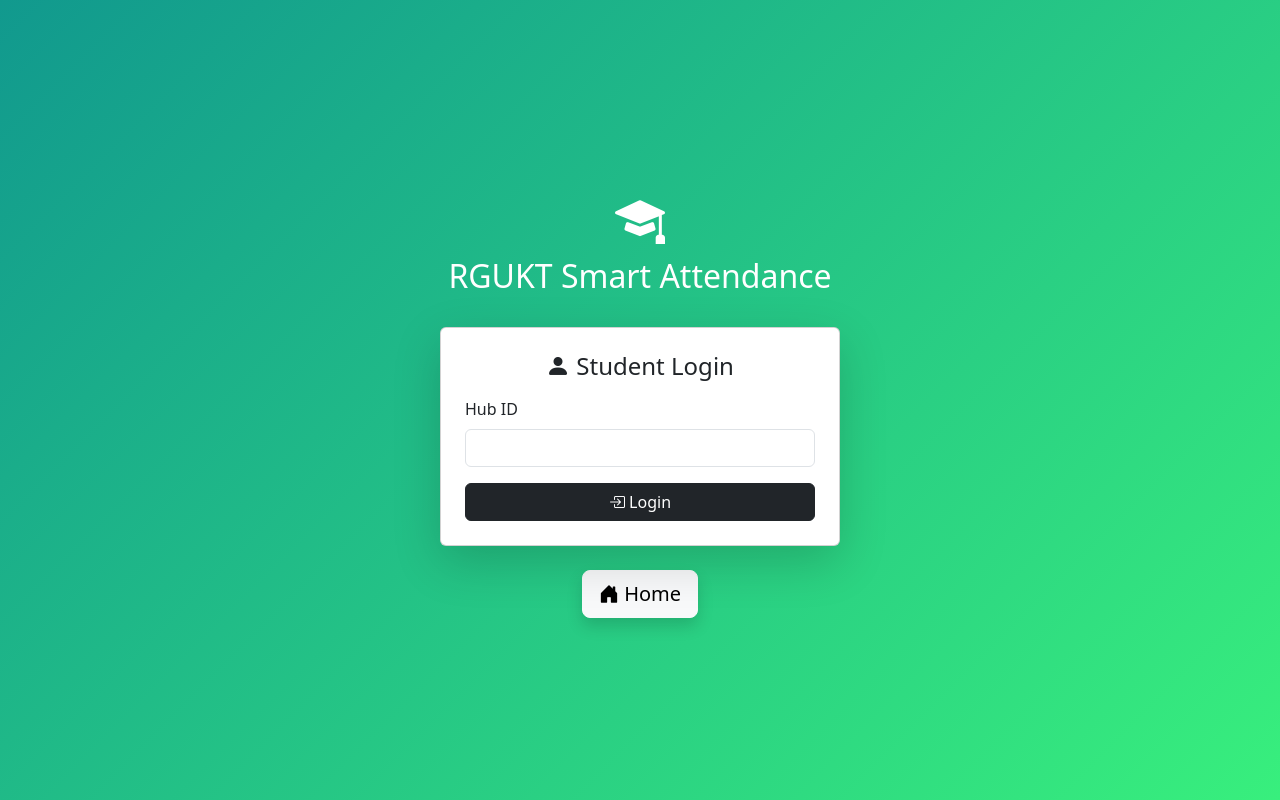
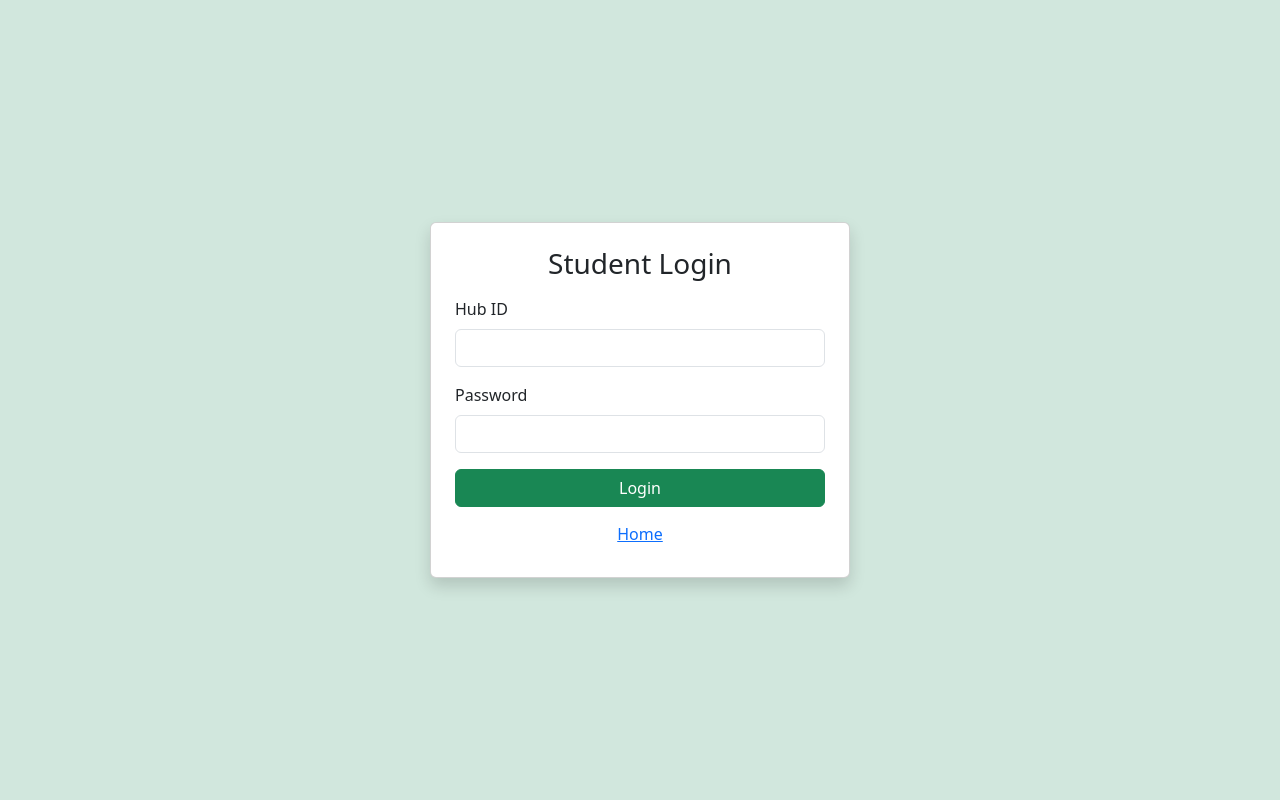
Before and after one commit to Bunny-Kadari/Student-Hub-Attendance-System, a Python web app: template templates/student_login.html in a window 1280 px wide. Run offline with Jinja, Linux system fonts and the light colour scheme; the template is opened without the code that fills it, so the values that code supplies are empty.

Commit message:
Update templates/student_login.html for fresh account workflow

```diff
--- a/templates/student_login.html
+++ b/templates/student_login.html
@@ -1,67 +1 @@
-<!DOCTYPE html>
-<html>
-<head>
-    <title>Student Login</title>
-
-    <link href="https://cdn.jsdelivr.net/npm/bootstrap@5.3.2/dist/css/bootstrap.min.css" rel="stylesheet">
-    <link href="https://cdn.jsdelivr.net/npm/bootstrap-icons/font/bootstrap-icons.css" rel="stylesheet">
-
-    <style>
-        body {
-            background: linear-gradient(135deg, #11998e, #38ef7d);
-        }
-
-        .login-card {
-            transition: transform 0.3s ease;
-        }
-
-        .login-card:hover {
-            transform: scale(1.03);
-        }
-
-        .home-btn {
-            transition: 0.3s ease;
-        }
-
-        .home-btn:hover {
-            transform: translateY(-3px);
-        }
-    </style>
-</head>
-
-<body class="d-flex flex-column justify-content-center align-items-center" style="height:100vh;">
-
-<div class="text-center mb-4 text-white">
-    <i class="bi bi-mortarboard-fill" style="font-size:50px;"></i>
-    <h2>RGUKT Smart Attendance</h2>
-</div>
-
-<div class="card p-4 shadow-lg login-card" style="width:400px;">
-    <h4 class="text-center mb-3">
-        <i class="bi bi-person-fill"></i> Student Login
-    </h4>
-
-    <form method="POST">
-        <div class="mb-3">
-            <label class="form-label">Hub ID</label>
-            <input type="text" name="hub_id" class="form-control" required>
-        </div>
-
-        <button type="submit" class="btn btn-dark w-100">
-            <i class="bi bi-box-arrow-in-right"></i> Login
-        </button>
-    </form>
-
-    {% if error %}
-        <p class="text-danger mt-2 text-center">{{ error }}</p>
-    {% endif %}
-</div>
-
-<div class="mt-4">
-    <a href="/" class="btn btn-light btn-lg shadow home-btn">
-        <i class="bi bi-house-door-fill"></i> Home
-    </a>
-</div>
-
-</body>
-</html>
+<!doctype html><html lang="en"><head><meta charset="utf-8"><meta name="viewport" content="width=device-width,initial-scale=1"><title>Student Login</title><link href="https://cdn.jsdelivr.net/npm/bootstrap@5.3.3/dist/css/bootstrap.min.css" rel="stylesheet"></head><body class="bg-success-subtle d-flex align-items-center justify-content-center min-vh-100"><main class="card shadow p-4" style="width:min(420px,94vw)"><h3 class="text-center mb-3">Student Login</h3>{% if error %}<div class="alert alert-danger">{{ error }}</div>{% endif %}<form method="post"><label class="form-label">Hub ID</label><input class="form-control mb-3" name="hub_id" required autocomplete="username"><label class="form-label">Password</label><input class="form-control mb-3" type="password" name="password" required autocomplete="current-password"><button class="btn btn-success w-100">Login</button></form><a href="/" class="btn btn-link mt-2">Home</a></main></body></html>
```
